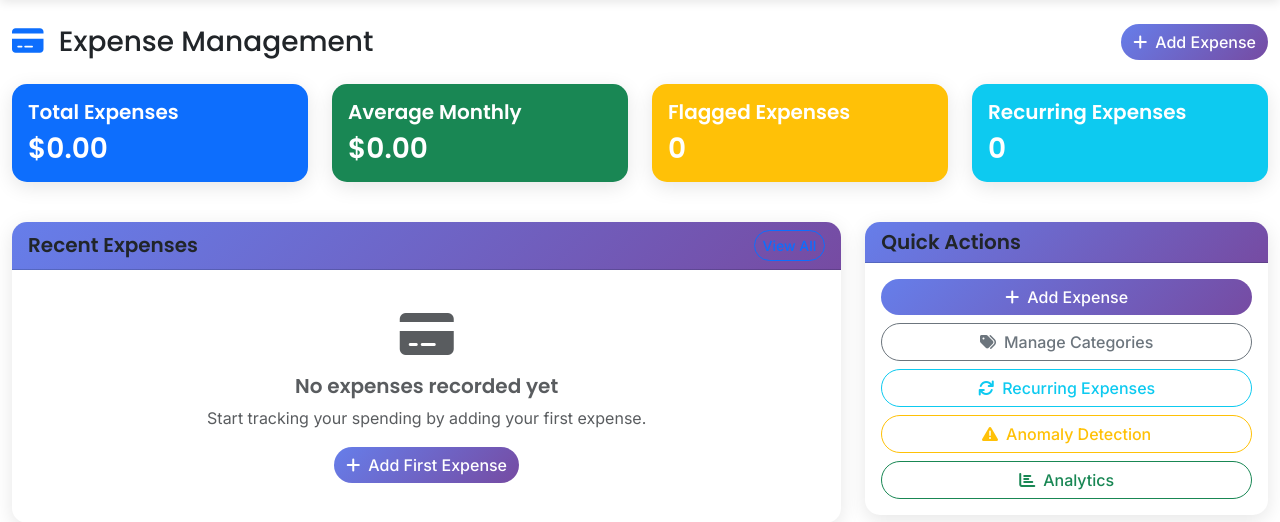
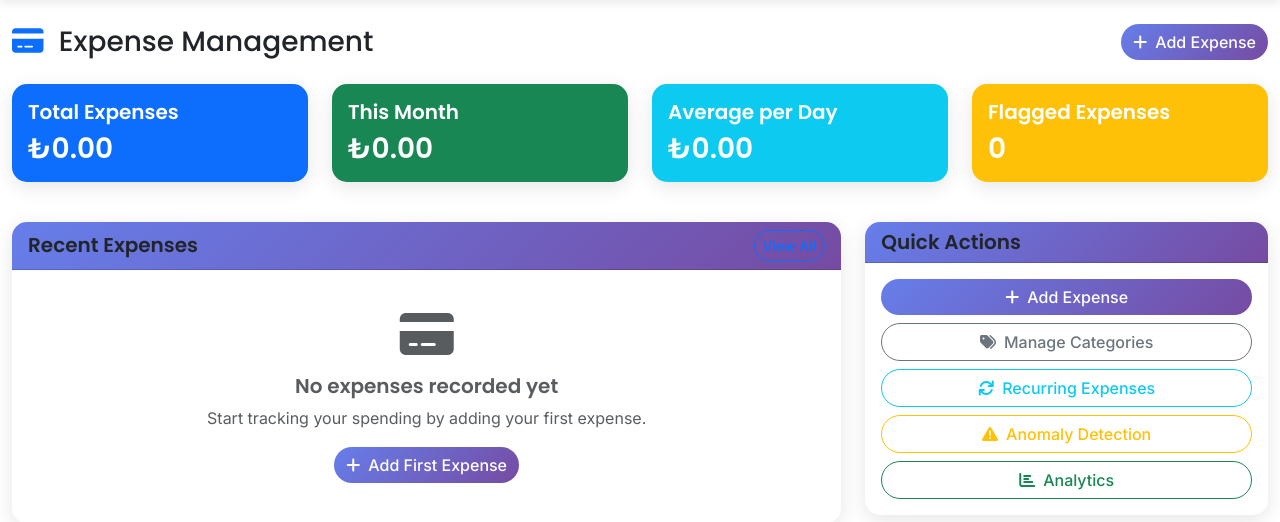
Before and after one commit to iclaldogan/finwise_ai, a Django app: page /expenses/ in a window 1280 px wide. Shown: the part 58-580 px from the top of the page. Run offline with Django 5.2, Linux system fonts and the light colour scheme; the visitor is signed in with stand-in values (Sample User, id 1); data that the repository does not hold is empty.

Commit message:
🔧 Final Critical Fixes: Fixed expense values display, added contribution form, improved loans/investments data, converted all $ to ₺

```diff
--- a/finwise_ai/expenses/views.py
+++ b/finwise_ai/expenses/views.py
@@ -74,6 +74,15 @@ def expense_home(request):
     # Get recurring expenses
     recurring_expenses = expenses.filter(recurrence__in=['daily', 'weekly', 'monthly', 'yearly']).order_by('-date')[:5]
 
+    # Calculate this month's expenses
+    current_month_start = today.replace(day=1)
+    this_month_expenses = expenses.filter(date__gte=current_month_start, date__lte=today)
+    this_month_total = this_month_expenses.aggregate(Sum('amount'))['amount__sum'] or 0
+
+    # Calculate average per day (this month)
+    days_in_month = (today - current_month_start).days + 1
+    avg_per_day = this_month_total / days_in_month if days_in_month > 0 else 0
+
     context = {
         'expenses': expenses.order_by('-date')[:10],
         'filter_form': form,
@@ -82,6 +91,8 @@ def expense_home(request):
         'flagged_expenses': flagged_expenses,
         'recurring_expenses': recurring_expenses,
         'total_expenses': expenses.aggregate(Sum('amount'))['amount__sum'] or 0,
+        'this_month_total': this_month_total,
+        'avg_per_day': avg_per_day,
         'avg_monthly': expenses.filter(date__gte=six_months_ago).aggregate(Avg('amount'))['amount__avg'] or 0,
     }
 
--- a/finwise_ai/loans/views.py
+++ b/finwise_ai/loans/views.py
@@ -45,8 +45,12 @@ def loan_home(request):
     context = {
         'active_loans': active_loans,
         'simulated_loans': simulated_loans,
+        'loans': active_loans,  # For template compatibility
+        'loans_count': active_loans.count(),
         'total_debt': total_debt,
         'monthly_payments': monthly_payments,
+        'monthly_payment': monthly_payments,  # For template compatibility
+        'paid_this_month': 0,  # Calculate if needed
         'upcoming_payments': upcoming_payments,
     }
 
--- a/finwise_ai/templates/dashboard/dashboard_home.html
+++ b/finwise_ai/templates/dashboard/dashboard_home.html
@@ -154,7 +154,7 @@
                         <div class="mb-3">
                             <div class="d-flex justify-content-between align-items-center mb-1">
                                 <span class="fw-medium">{{ goal.name }}</span>
-                                <span class="text-muted">${{ goal.current_amount|floatformat:0 }} / ${{ goal.target_amount|floatformat:0 }}</span>
+                                <span class="text-muted">₺{{ goal.current_amount|floatformat:0 }} / ₺{{ goal.target_amount|floatformat:0 }}</span>
                             </div>
                             <div class="progress" style="height: 8px;">
                                 <div class="progress-bar" role="progressbar"
--- a/finwise_ai/templates/expenses/expense_home.html
+++ b/finwise_ai/templates/expenses/expense_home.html
@@ -25,15 +25,23 @@
             <div class="card bg-primary text-white">
                 <div class="card-body">
                     <h5 class="card-title">Total Expenses</h5>
-                    <h3 class="mb-0">${{ total_expenses|floatformat:2|default:"0" }}</h3>
+                    <h3 class="mb-0">₺{{ total_expenses|floatformat:2|default:"0" }}</h3>
                 </div>
             </div>
         </div>
         <div class="col-lg-3 col-md-6 mb-3">
             <div class="card bg-success text-white">
                 <div class="card-body">
-                    <h5 class="card-title">Average Monthly</h5>
-                    <h3 class="mb-0">${{ avg_monthly|floatformat:2|default:"0" }}</h3>
+                    <h5 class="card-title">This Month</h5>
+                    <h3 class="mb-0">₺{{ this_month_total|floatformat:2|default:"0" }}</h3>
+                </div>
+            </div>
+        </div>
+        <div class="col-lg-3 col-md-6 mb-3">
+            <div class="card bg-info text-white">
+                <div class="card-body">
+                    <h5 class="card-title">Average per Day</h5>
+                    <h3 class="mb-0">₺{{ avg_per_day|floatformat:2|default:"0" }}</h3>
                 </div>
             </div>
         </div>
@@ -42,14 +50,6 @@
                 <div class="card-body">
                     <h5 class="card-title">Flagged Expenses</h5>
                     <h3 class="mb-0">{{ flagged_expenses|length }}</h3>
-                </div>
-            </div>
-        </div>
-        <div class="col-lg-3 col-md-6 mb-3">
-            <div class="card bg-info text-white">
-                <div class="card-body">
-                    <h5 class="card-title">Recurring Expenses</h5>
-                    <h3 class="mb-0">{{ recurring_expenses|length }}</h3>
                 </div>
             </div>
         </div>
--- a/finwise_ai/templates/loans/loans_home.html
+++ b/finwise_ai/templates/loans/loans_home.html
@@ -30,7 +30,7 @@
             <div class="card text-white bg-danger">
                 <div class="card-body">
                     <h5>Total Debt</h5>
-                    <h3>${{ total_debt|floatformat:2 }}</h3>
+                    <h3>₺{{ total_debt|floatformat:2 }}</h3>
                 </div>
             </div>
         </div>
@@ -38,7 +38,7 @@
             <div class="card text-white bg-warning">
                 <div class="card-body">
                     <h5>Monthly Payment</h5>
-                    <h3>${{ monthly_payment|floatformat:2 }}</h3>
+                    <h3>₺{{ monthly_payment|floatformat:2 }}</h3>
                 </div>
             </div>
         </div>
@@ -46,7 +46,7 @@
             <div class="card text-white bg-success">
                 <div class="card-body">
                     <h5>Paid This Month</h5>
-                    <h3>${{ paid_this_month|floatformat:2 }}</h3>
+                    <h3>₺{{ paid_this_month|floatformat:2 }}</h3>
                 </div>
             </div>
         </div>
```
Also changed, not shown: finwise_ai/templates/goals/contribution_form.html (added, +86 -0 lines).
